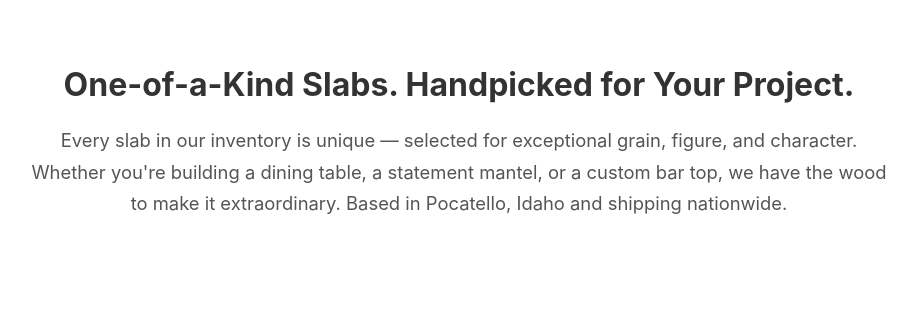
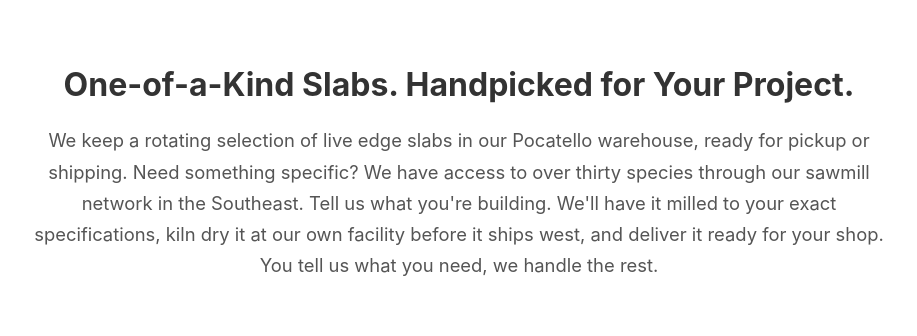
Before and after one commit to BillBrieferServer/wood, a FastAPI app: page / in a window 1280 px wide. Shown: the part 710-1046 px from the top of the page, without its empty margins (181-1098 px from the left). Run offline with FastAPI, Linux system fonts and the light colour scheme; data that the repository does not hold is empty.

Commit message:
Update home page hero description with sourcing and custom milling copy

```diff
--- a/app/templates/home.html
+++ b/app/templates/home.html
@@ -21,7 +21,7 @@
 <!-- Intro -->
 <section class="section intro-section fade-in">
     <h2>One-of-a-Kind Slabs. Handpicked for Your Project.</h2>
-    <p>Every slab in our inventory is unique — selected for exceptional grain, figure, and character. Whether you're building a dining table, a statement mantel, or a custom bar top, we have the wood to make it extraordinary. Based in Pocatello, Idaho and shipping nationwide.</p>
+    <p>We keep a rotating selection of live edge slabs in our Pocatello warehouse, ready for pickup or shipping. Need something specific? We have access to over thirty species through our sawmill network in the Southeast. Tell us what you're building. We'll have it milled to your exact specifications, kiln dry it at our own facility before it ships west, and deliver it ready for your shop. You tell us what you need, we handle the rest.</p>
 </section>
 
 <!-- Three Feature Cards -->
```
